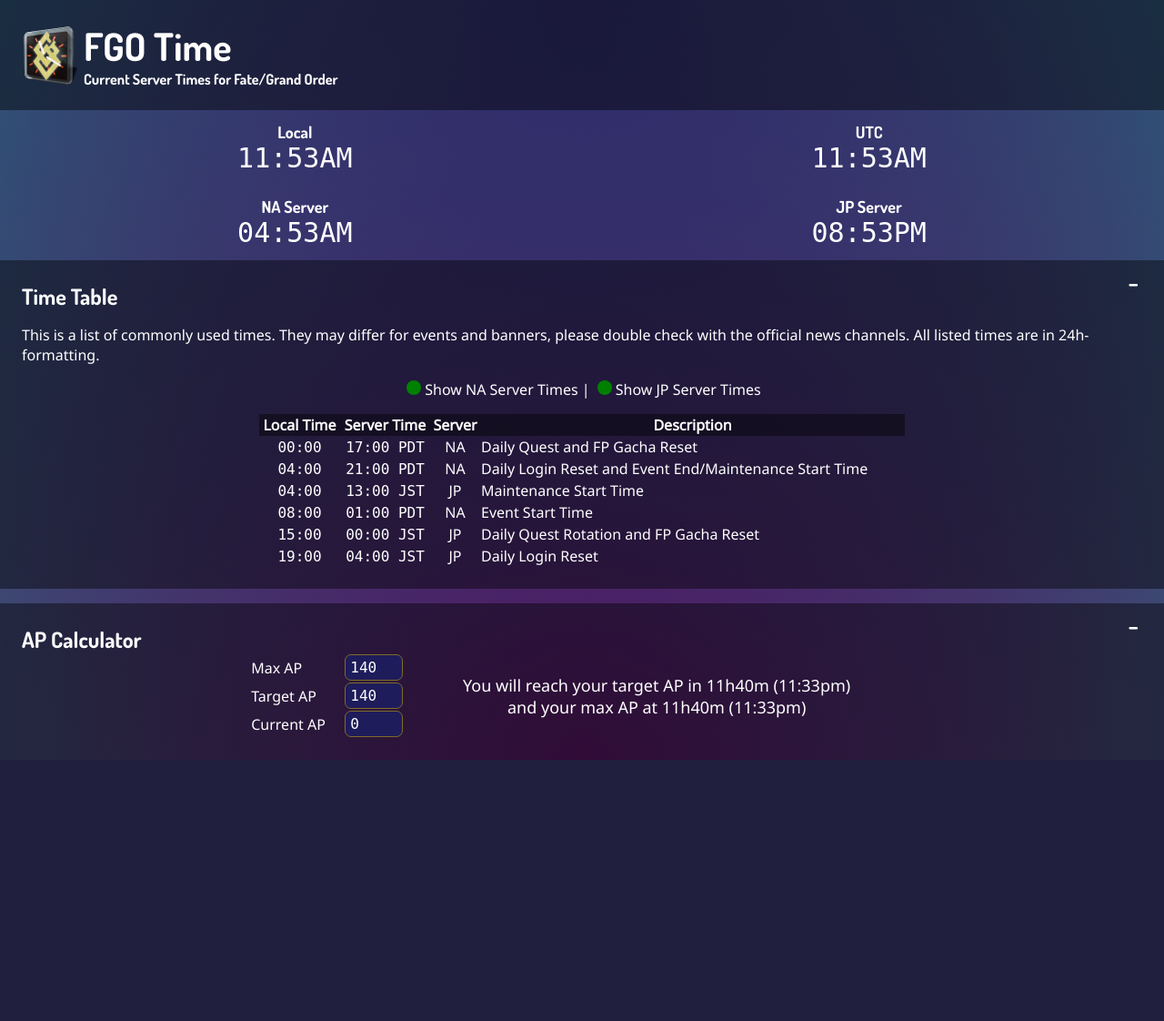
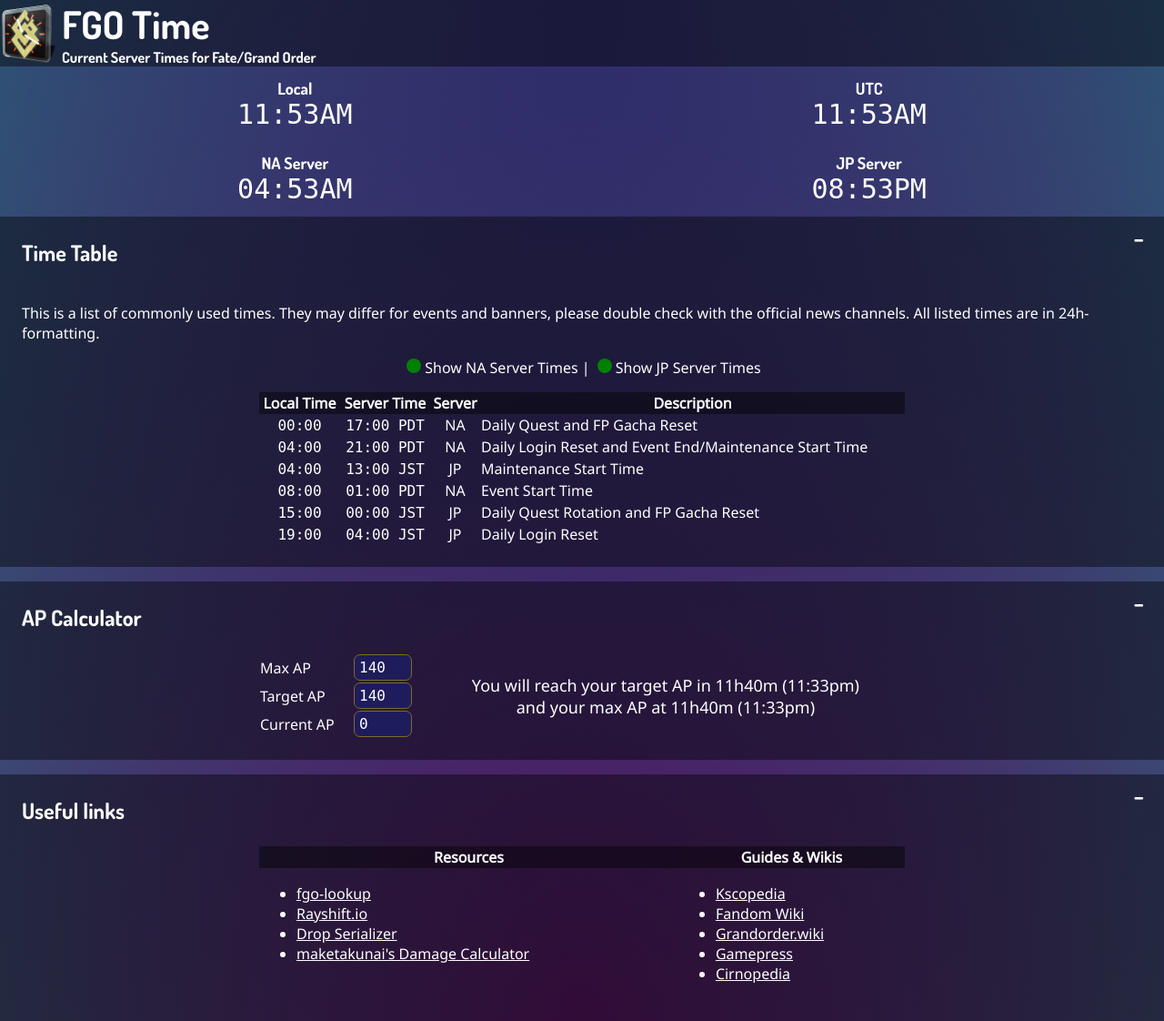
Before and after one commit to Mitsunee/fgo-sites, a PHP site: page / in a window 1280 px wide. Shown: the whole page at 91% size. Before the commit the page ends 835 px from the top, so only its background shows below. Run offline with PHP 8.4, Linux system fonts and the light colour scheme; some web fonts are replaced.

Commit message:
added links section, made section save hidden state

```diff
--- a/fgo-time/assets/fgo-time.css
+++ b/fgo-time/assets/fgo-time.css
@@ -25,8 +25,11 @@
 section {
     width: 100%;
     display: block;
-    padding: 1.5em;
     background-color: rgba(0,0,0,0.44);
+}
+section > .content {
+    padding:24px;
+    padding-top: 0px;
 }
 
 section + section {
@@ -86,7 +89,12 @@
     }
 }
 
-.button-minimize {
+main section>h1{
+    padding: 24px;
+}
+main section>h1::after {
+    display: block;
+    content: "_";
     background: transparent;
     border: 0;
     float: right;
@@ -97,9 +105,11 @@
     font-weight: 700;
     color: white;
 }
-.button-minimize:hover {
-    text-shadow: 1px 1px 6px rgba(255,255,255,.66);
+main section>h1:hover,
+main section>h1:hover::after {
+    text-shadow: 1px 1px 6px rgba(255,255,255,.44);
 }
+
 
 #clocks h1 {
     font-size: 18px;
@@ -178,3 +188,21 @@
     font-size: 18px;
     text-align: center;
 }
+
+#links table {
+    width: 710px;
+    margin: auto;
+    border-collapse: collapse;
+}
+
+#links table tr>th {
+    background: rgba(0,0,0,.44);
+}
+
+#links table td {
+    vertical-align: top;
+}
+
+#links table a {
+    color: white;
+}
--- a/fgo-time/assets/fgo-time.js
+++ b/fgo-time/assets/fgo-time.js
@@ -4,6 +4,34 @@
     settings = localStorage.getItem('fgo-time-settings'),
     jpToLocal = 0,
     naToLocal = 0;
+
+const eventTimer = {
+    "NA":{
+        "main":{
+            "time":1589947140000,
+            "text": "Event Ends",
+            "banner": null
+        },
+        "secondary": null
+    },
+    "JP":{
+        "main": null,
+        "secondary": null
+    }
+}
+/**
+
+Event timers:
+"NA" or "JP" regions
+both regions have one main and one secondary timer
+if timer not needed put null
+if main is null secondary will be ignored
+timer objects should hold:
+- time Number timestamp of event occuering
+- text String Description to display
+- banner String relative url to the image or null if no image
+
+**/
 
 //init
 $(init);
@@ -13,18 +41,39 @@
 function init() {
     //Apply default settings or parse existing settings
     if (settings == null) {
-        settings = {"showNa":true, "showJp":true};
+        settings = {
+            "showNa":true,
+            "showJp":true,
+            "showTimeTable":true,
+            "showApCalc":true,
+            "showLinks":true
+        };
     } else {
         settings = JSON.parse(settings);
     }
 
     //Apply settings
+    //Show sections
+    if (settings.showTimeTable === false) {
+        $("#time-table").addClass("section-hidden");
+        $("#time-table > .content").hide();
+    }
+    if (settings.showApCalc === false) {
+        $("#ap-calc").addClass("section-hidden");
+        $("#ap-calc > .content").hide();
+    }
+    if (settings.showLinks === false) {
+        $("#links").addClass("section-hidden");
+        $("#links > .content").hide();
+    }
+    //TimeTable Settings
     if (settings.showNa === false) {
         $("#show-na").prop("checked", false);
     }
     if (settings.showJp === false) {
         $("#show-jp").prop("checked", false);
     }
+    //AP Calc settings
     if (settings.maxAp) {
         $("#ap-calc-max-ap").val(settings.maxAp);
     }
@@ -39,22 +88,35 @@
     ftClockUpdate();
     ftTimeTableSetup();
     ftApCalcUpdate();
-    $("button").on("click", sectionToggleDisplay);
+    $("main section > h1").on("click", sectionToggleDisplay);
     $("#ap-calc input").on("input", ftApCalcUpdate);
     ftClockInterval.start();
+
+    //show site
+    $("main").show();
+    $("#loading").hide();
 }
 
 /*
  * SECTION TOGGLE
  */
 function sectionToggleDisplay() {
-    section = $(this).parent().parent();
+    console.log("Hi");
+    section = $(this).parent();
+    console.log("loop before");
+    while(section && !section.is("section")) {
+        console.log("loop iteration start",section);
+        section = section.parent();
+        console.log("loop iteration end",section);
+    }
     if (section.hasClass("section-hidden")) {
         section.removeClass("section-hidden");
         section.find(".content").slideDown(200);
+        settings["show" + section.data("name")] = true;
     } else {
         section.addClass("section-hidden");
         section.find(".content").slideUp(200);
+        settings["show" + section.data("name")] = false;
     }
 }
 
--- a/fgo-time/index.php
+++ b/fgo-time/index.php
@@ -6,7 +6,7 @@
  * @static
  */
 function htmllink($path) {
-    echo "/$path?_=".filemtime($path);
+    echo "$path?_=".filemtime($path);
 }
 ?>
 <!DOCTYPE html>
@@ -28,7 +28,7 @@
     <link rel="stylesheet" href="<?php htmllink("assets/fgo-time.css");?>">
     <link href="https://fonts.googleapis.com/css2?family=Dosis:wght@700&family=Noto+Sans&family=Overpass+Mono:wght@300&display=swap" rel="stylesheet">
     <script src="<?php htmllink("assets/libs.bundle.js");?>"></script>
-    <script src="<?php htmllink("assets/fgo-time.min.js");?>"></script>
+    <script src="<?php htmllink("assets/fgo-time.js");?>"></script>
 </head>
 <body>
     <header>
@@ -38,7 +38,8 @@
             <h2>Current Server Times for Fate/Grand Order</h2>
         </section>
     </header>
-    <main>
+    <div id="loading">Loading...</div>
+    <main style="display:none;">
         <div id="clocks">
             <div class="clock" id="clock-local">
                 <h1>Local</h1>
@@ -57,8 +58,8 @@
                 <h2>00:00AM</h2>
             </div>
         </div>
-        <section id="time-table">
-            <h1>Time Table<button class="button-minimize">_</button></h1>
+        <section id="time-table" data-name="TimeTable">
+            <h1>Time Table</h1>
             <div class="content">
                 <p>This is a list of commonly used times. They may differ for events and banners, please double check with the official news channels. All listed times are in 24h-formatting.</p>
                 <p class="center"><input type="checkbox" name="show-na" id="show-na" checked><label for="show-na">Show NA Server Times</label> | <input type="checkbox" name="show-jp" id="show-jp" checked><label for="show-jp">Show JP Server Times</p>
@@ -76,8 +77,8 @@
                 </table>
             </div>
         </section>
-        <section id="ap-calc">
-            <h1>AP Calculator<button class="button-minimize">_</button></h1>
+        <section id="ap-calc" data-name="ApCalc">
+            <h1>AP Calculator</h1>
             <div class="content">
                 <table>
                     <tr>
@@ -95,5 +96,36 @@
                     </tr>
                 </table>
             </div>
+        </section>
+        <section id="links" data-name="Links">
+            <h1>Useful links</h1>
+            <div class="content">
+                <table>
+                    <tr>
+                        <th>Resources</th>
+                        <th>Guides &amp; Wikis</th>
+                    </tr>
+                    <tr>
+                        <td>
+                            <ul>
+                                <li><a href="https://apps.atlasacademy.io/drop-lookup/#/" title="FGO Dropsheet Lookup Tool">fgo-lookup</a></li>
+                                <li><a href="https://rayshift.io/" title="Friend ID Lookup and Raid Tracking">Rayshift.io</a></li>
+                                <li><a href="https://apps.atlasacademy.io/drop-serializer/" title="Submission form for community droprate data">Drop Serializer</a></li>
+                                <li><a href="https://maketakunai.github.io/">maketakunai's Damage Calculator</a></li>
+                            </ul>
+                        </td>
+                        <td>
+                            <ul>
+                                <li><a href="https://www.kscopedia.net/" titles="Lord Ashura's Event Guides">Kscopedia</a></li>
+                                <li><a href="https://fategrandorder.fandom.com/wiki/Fate/Grand_Order_Wikia">Fandom Wiki</a></li>
+                                <li><a href="https://grandorder.wiki/Main_Page">Grandorder.wiki</a></li>
+                                <li><a href="https://gamepress.gg/grandorder/">Gamepress</a></li>
+                                <li><a href="https://fate-go.cirnopedia.org/">Cirnopedia</a></li>
+                            </ul>
+                        </td>
+                    </tr>
+                </table>
+            </div>
+        </section>
     </main>
 </body>
```
